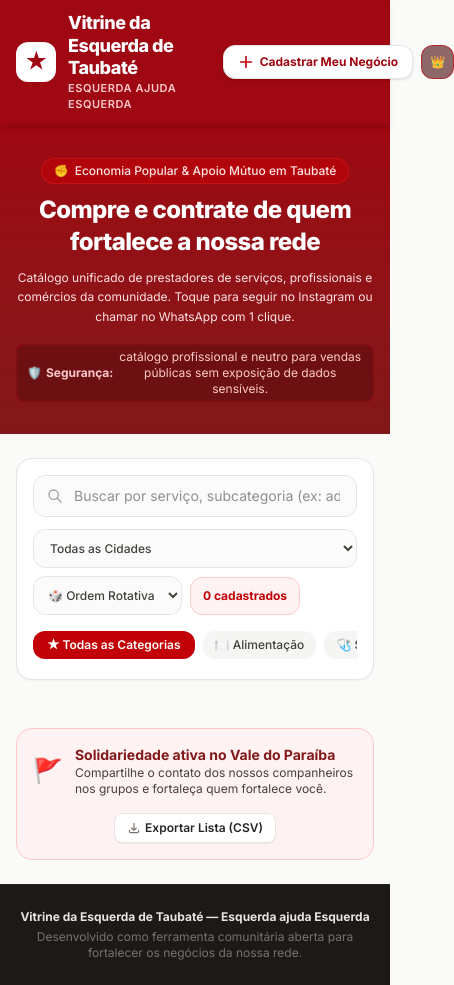
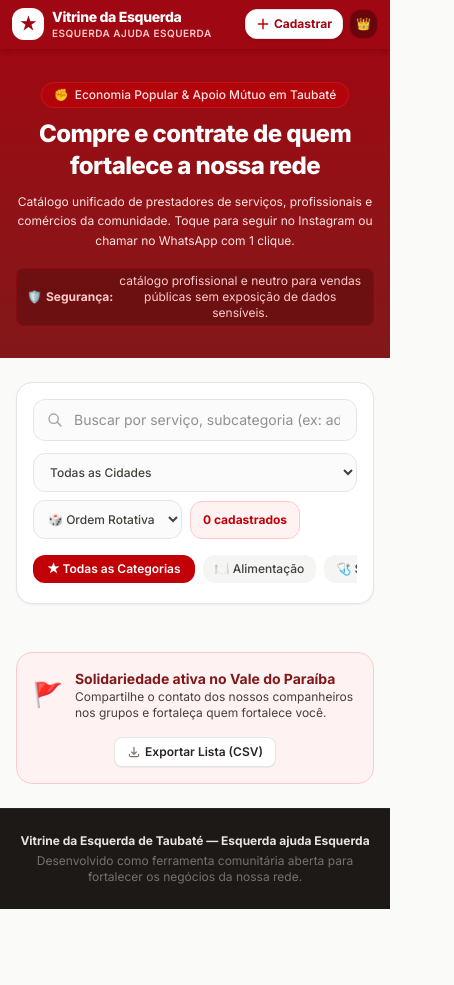
Before and after one commit to juliansimpliciano-png/vitrine-esquerda-tte, a plain HTML site: page index.html in a window 390 px wide. Shown: the whole page, 454 px wide, since content can reach past the window. After the commit the page ends 909 px from the top, so only its background shows below. Drawn offline with nearby package versions, Linux system fonts and the light colour scheme; no server answers.

Commit message:
Update index.html

```diff
--- a/index.html
+++ b/index.html
@@ -24,8 +24,10 @@
   <link href="https://fonts.googleapis.com/css2?family=Inter:wght@300;400;500;600;700;800&display=swap" rel="stylesheet">
 
   <style>
-    body {
+    html, body {
       font-family: 'Inter', sans-serif;
+      overflow-x: hidden;
+      max-width: 100vw;
     }
     .custom-scrollbar::-webkit-scrollbar {
       height: 6px;
@@ -44,28 +46,30 @@
 <body class="bg-stone-50 text-stone-800 antialiased min-h-screen flex flex-col selection:bg-red-700 selection:text-white">
 
   <!-- Header Superior -->
+  <!-- Header Superior -->
   <header class="bg-red-800 text-white shadow-md sticky top-0 z-40">
-    <div class="max-w-6xl mx-auto px-4 py-3 flex items-center justify-between">
-      <div class="flex items-center gap-3">
-        <div class="w-10 h-10 rounded-xl bg-white text-red-800 flex items-center justify-center font-extrabold text-xl shadow-inner shrink-0">
+    <div class="max-w-6xl mx-auto px-3 sm:px-4 py-2 sm:py-3 flex items-center justify-between gap-2">
+      <div class="flex items-center gap-2 sm:gap-3 min-w-0">
+        <div class="w-8 h-8 sm:w-10 sm:h-10 rounded-xl bg-white text-red-800 flex items-center justify-center font-extrabold text-base sm:text-xl shadow-inner shrink-0">
           ★
         </div>
-        <div>
-          <h1 class="font-extrabold text-lg sm:text-xl tracking-tight leading-tight">
-            Vitrine da Esquerda de Taubaté
+        <div class="min-w-0">
+          <h1 class="font-extrabold text-sm sm:text-xl tracking-tight leading-tight truncate">
+            Vitrine da Esquerda
           </h1>
-          <p class="text-[11px] sm:text-xs text-red-200 uppercase font-semibold tracking-wider">
+          <p class="text-[10px] sm:text-xs text-red-200 uppercase font-semibold tracking-wider truncate">
             Esquerda ajuda Esquerda
           </p>
         </div>
       </div>
 
-      <div class="flex items-center gap-2">
-        <button id="btnOpenModal" onclick="openModal()" class="bg-white hover:bg-stone-100 text-red-800 font-bold px-3.5 py-2 rounded-xl text-xs sm:text-sm flex items-center gap-1.5 transition-all shadow-sm active:scale-95 border border-stone-200 cursor-pointer shrink-0">
-          <svg class="w-4 h-4 text-red-700 shrink-0" fill="none" stroke="currentColor" viewBox="0 0 24 24"><path stroke-linecap="round" stroke-linejoin="round" stroke-width="2.5" d="M12 4v16m8-8H4"/></svg>
-          <span>Cadastrar Meu Negócio</span>
+      <div class="flex items-center gap-1.5 sm:gap-2 shrink-0">
+        <button id="btnOpenModal" onclick="openModal()" class="bg-white hover:bg-stone-100 text-red-800 font-bold px-2.5 sm:px-3.5 py-1.5 sm:py-2 rounded-xl text-xs sm:text-sm flex items-center gap-1 sm:gap-1.5 transition-all shadow-sm active:scale-95 border border-stone-200 cursor-pointer shrink-0">
+          <svg class="w-3.5 h-3.5 sm:w-4 sm:h-4 text-red-700 shrink-0" fill="none" stroke="currentColor" viewBox="0 0 24 24"><path stroke-linecap="round" stroke-linejoin="round" stroke-width="2.5" d="M12 4v16m8-8H4"/></svg>
+          <span class="hidden sm:inline">Cadastrar Meu Negócio</span>
+          <span class="sm:hidden">Cadastrar</span>
         </button>
-        <button id="btnOpenAdminModal" class="bg-red-950/60 hover:bg-red-950 border border-red-700/60 text-white font-bold p-2 sm:px-2.5 sm:py-2 rounded-xl text-xs sm:text-sm flex items-center gap-1.5 transition-all active:scale-95 cursor-pointer shrink-0" title="Painel do Administrador">
+        <button id="btnOpenAdminModal" class="bg-red-950/60 hover:bg-red-950 border border-red-700/60 text-white font-bold p-1.5 sm:px-2.5 sm:py-2 rounded-xl text-xs sm:text-sm flex items-center gap-1 sm:gap-1.5 transition-all active:scale-95 cursor-pointer shrink-0" title="Painel do Administrador">
           <span>👑</span>
           <span class="hidden sm:inline">Admin</span>
         </button>
```
